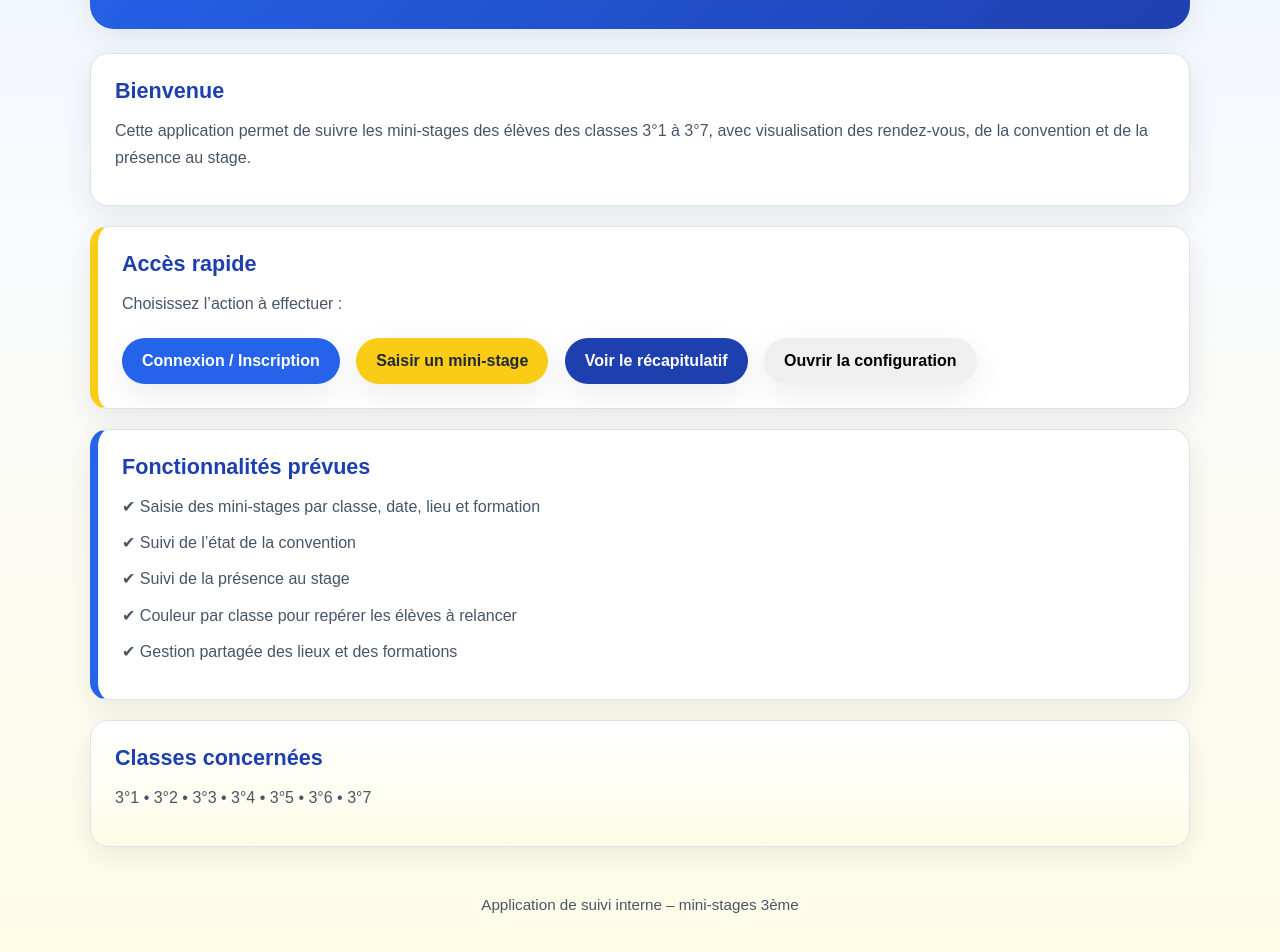
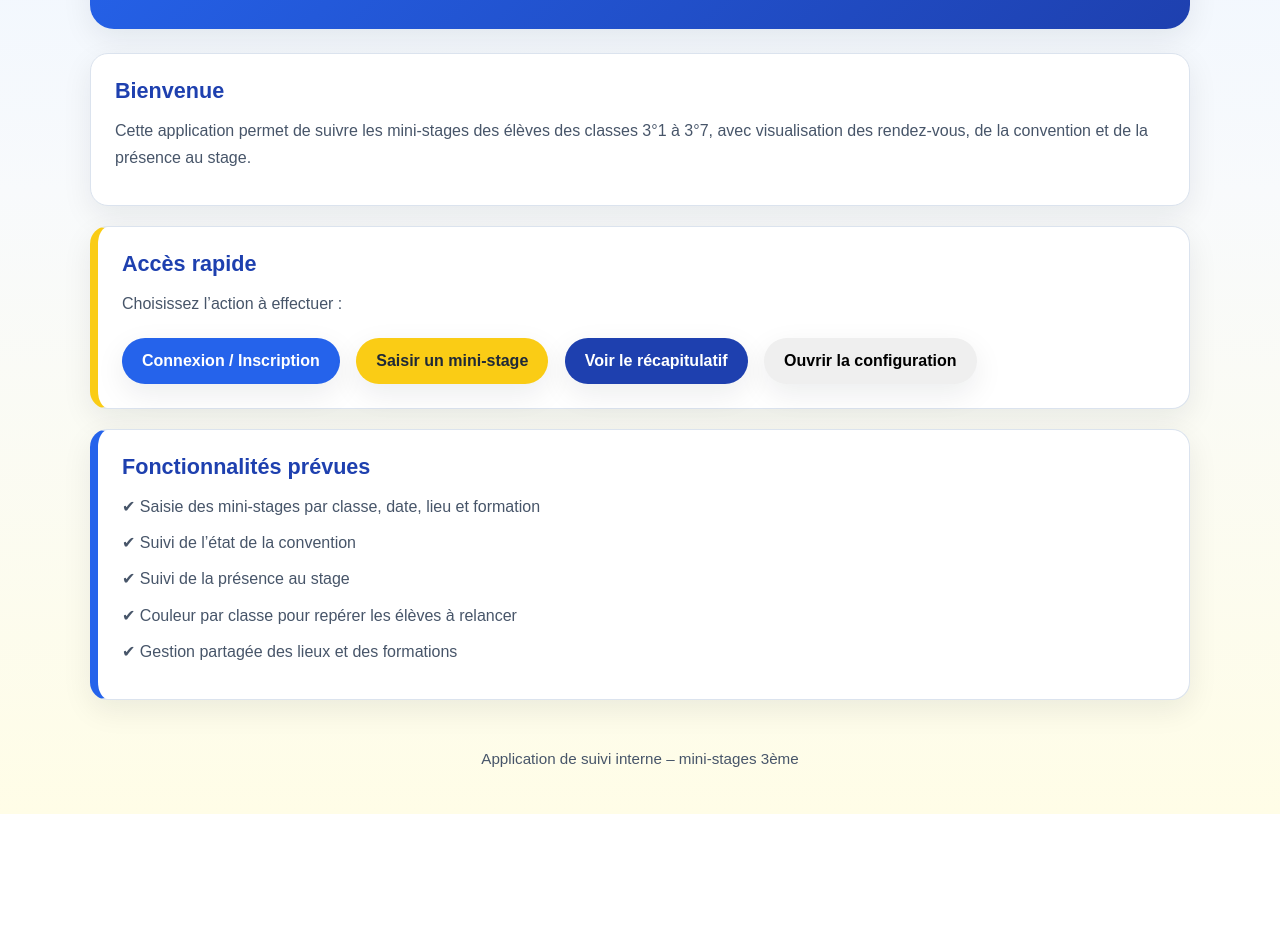
Before and after one commit to andre23-gif/ministages, a plain HTML site: page index.html in a window 1280 px wide. Shown: the part 146-1098 px from the top of the page. After the commit the page ends 960 px from the top, so only its background shows below. Drawn offline with nearby package versions, Linux system fonts and the light colour scheme.

Commit message:
Update index.html

```diff
--- a/index.html
+++ b/index.html
@@ -45,12 +45,6 @@
       <p>✔ Gestion partagée des lieux et des formations</p>
     </section>
 
-    <section>
-      <h2>Classes concernées</h2>
-      <p>
-        3°1 • 3°2 • 3°3 • 3°4 • 3°5 • 3°6 • 3°7
-      </p>
-    </section>
   </main>
 
   <footer>
```
